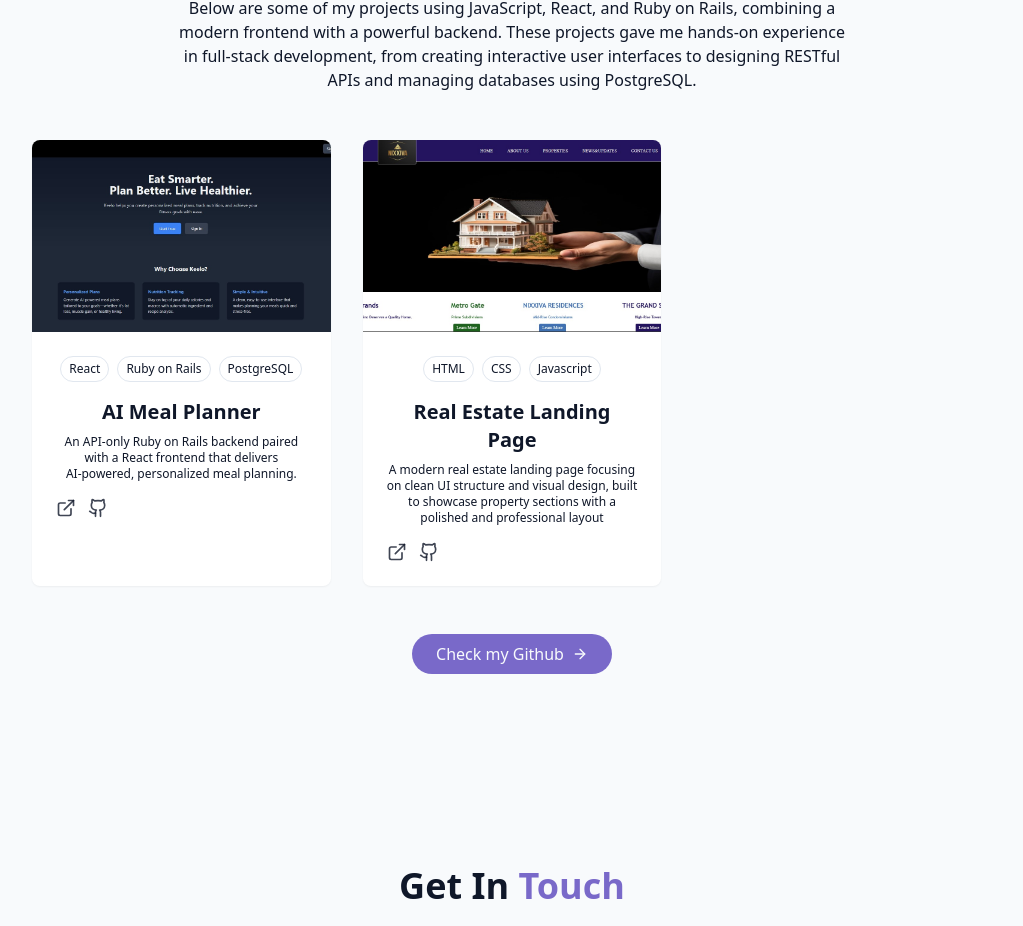
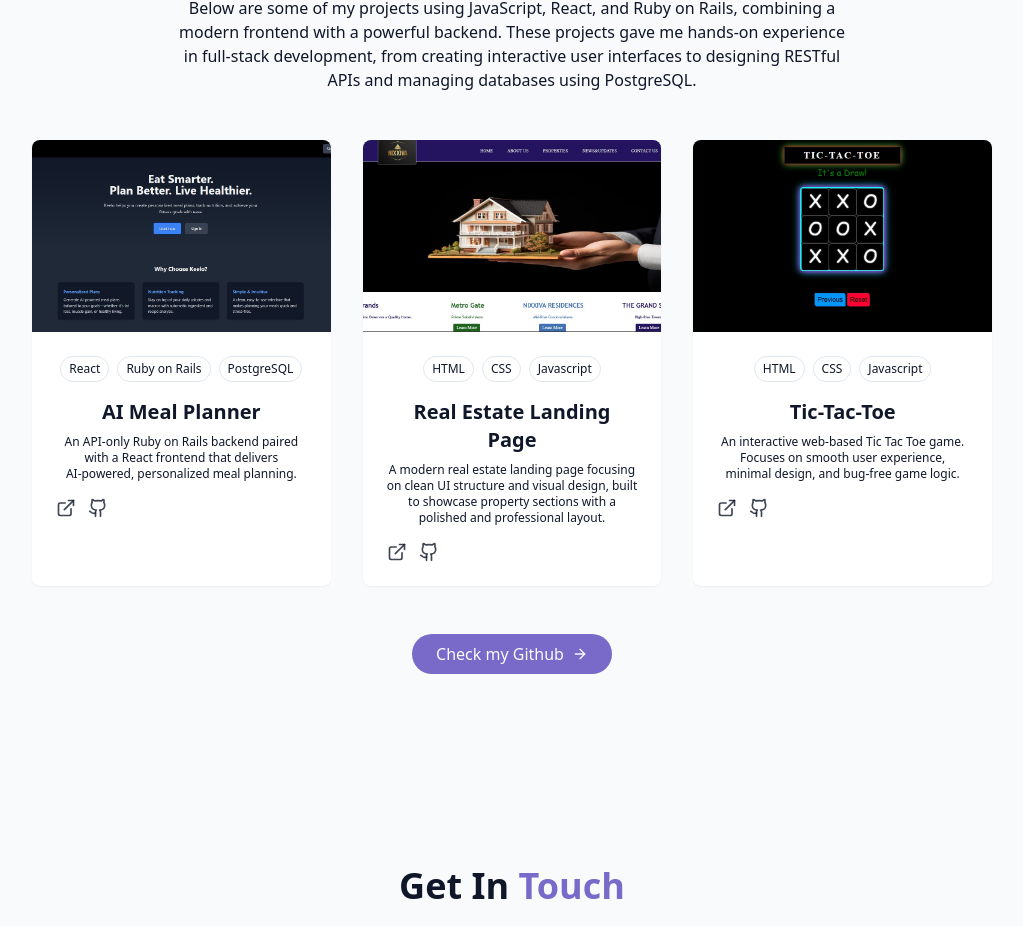
Before and after one commit to nixxiva/Portfolio, a React (Vite) app: page / in a window 1280 px wide. Shown: the part 2838-3764 px from the top of the page, without its empty margins (128-1151 px from the left). Built offline with nearby package versions, Linux system fonts and the light colour scheme.

Commit message:
Addded 3rd project

```diff
--- a/src/components/ProjectsSection.jsx
+++ b/src/components/ProjectsSection.jsx
@@ -13,11 +13,20 @@ const projects = [
 	{
 		id: 2,
 		title: "Real Estate Landing Page",
-		description: "A modern real estate landing page focusing on clean UI structure and visual design, built to showcase property sections with a polished and professional layout",
+		description: "A modern real estate landing page focusing on clean UI structure and visual design, built to showcase property sections with a polished and professional layout.",
 		image: "/projects/project2.jpg",
 		tags: ["HTML", "CSS", "Javascript"],
 		demoUrl: "https://nixxiva.github.io/product-landing-page/landingp.html",
 		githubUrl: "https://github.com/nixxiva/product-landing-page"
+	},
+	{
+		id: 3,
+		title: "Tic-Tac-Toe",
+		description: "An interactive web-based Tic Tac Toe game. Focuses on smooth user experience, minimal design, and bug-free game logic.",
+		image: "/projects/project3.jpg",
+		tags: ["HTML", "CSS", "Javascript"],
+		demoUrl: "https://nixxiva.github.io/Tic-Tac-Toe/",
+		githubUrl: "https://github.com/nixxiva/Tic-Tac-Toe"
 	}
 ]
 
```
Also changed, not shown: public/projects/project3.jpg (added).
